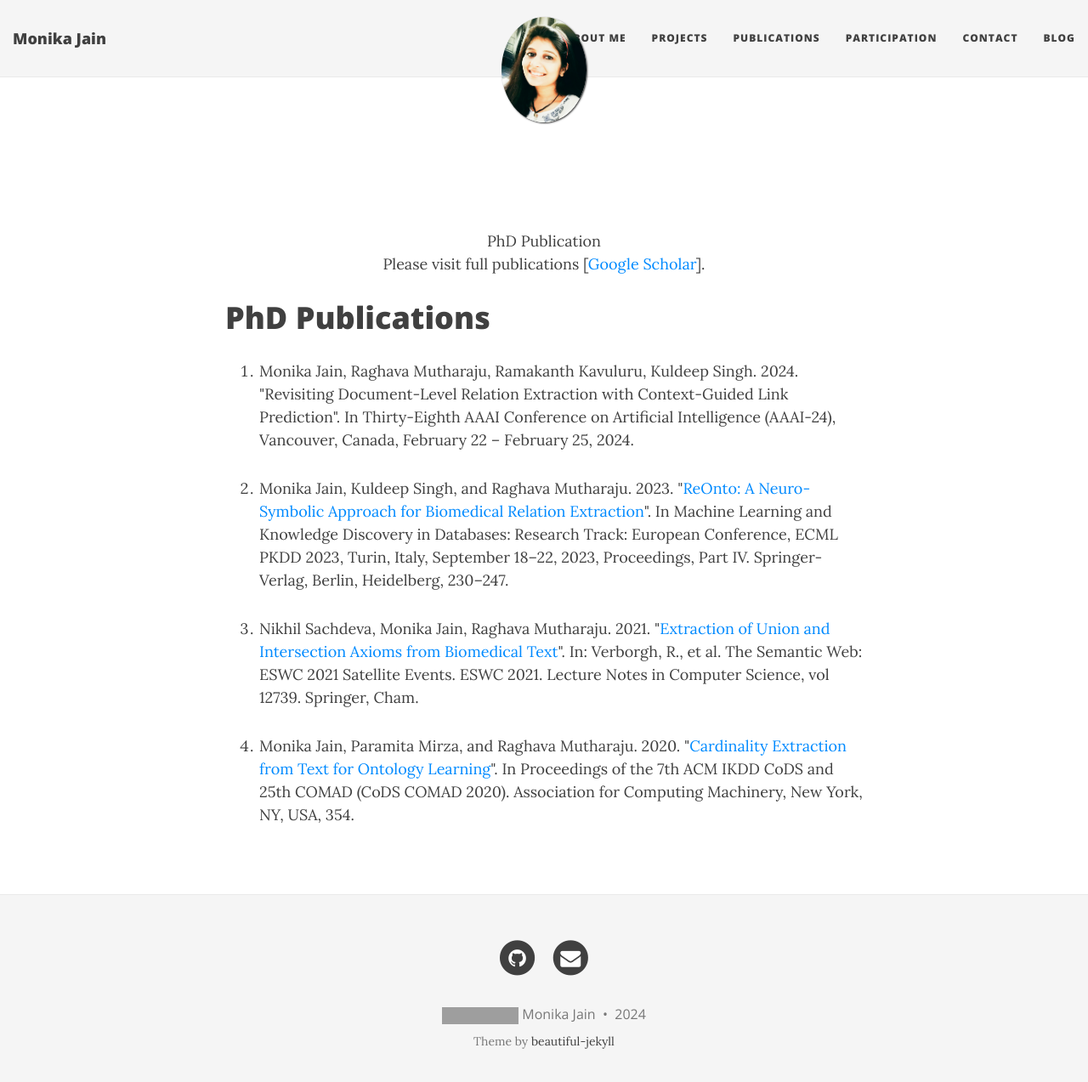
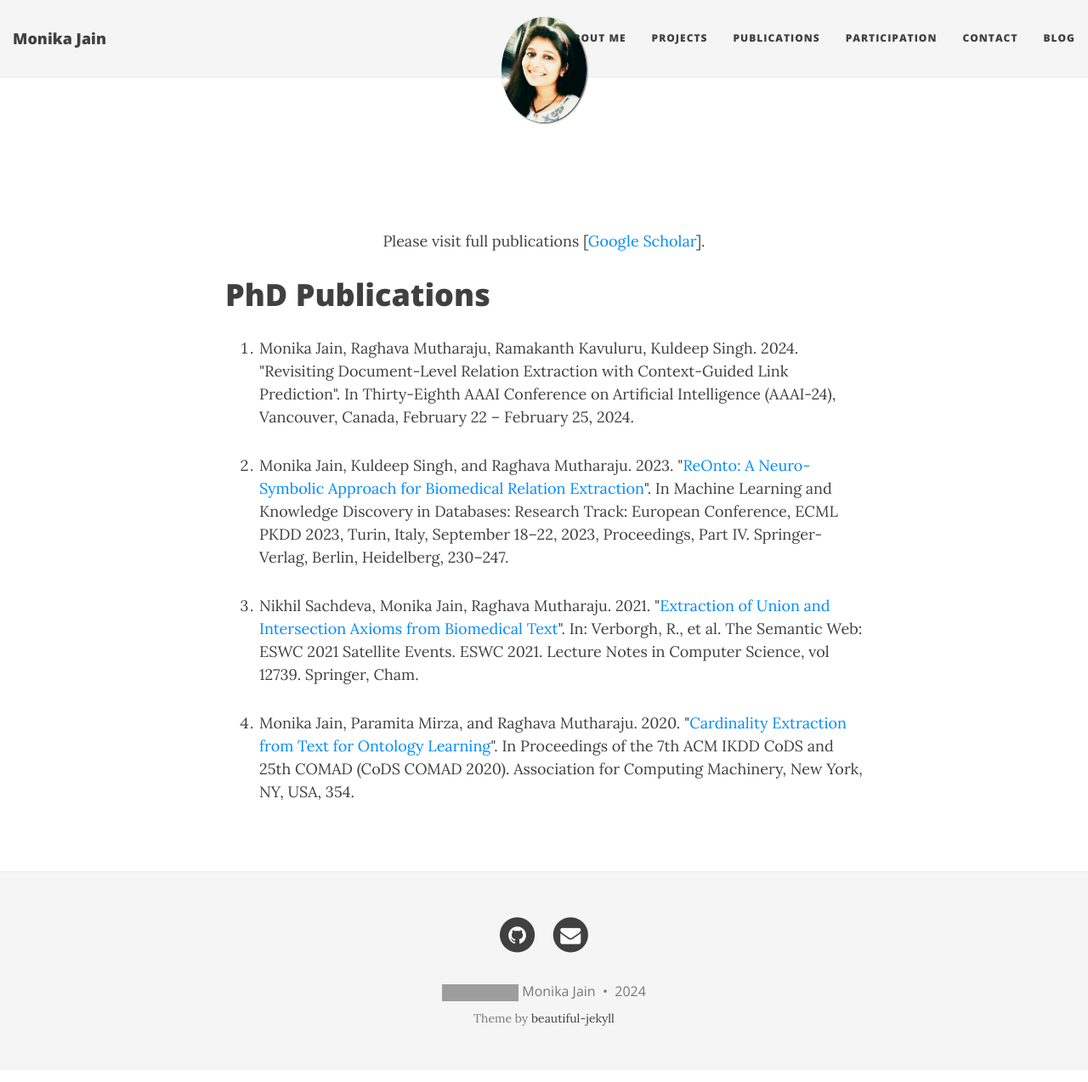
Before and after one commit to MonikaJain19/MonikaJain19.github.io, a Jekyll site: the page built from publications.md, in a window 1280 px wide and 1286 px high. Shown: the top 1273 px of the window at 85% size. Built offline with Jekyll 4.4.1, drawn with Linux system fonts in a browser that asks for light colours; nearby versions of some CDN libraries; grey boxes are pictures that could not be loaded.

Commit message:
Update publications.md

```diff
--- a/publications.md
+++ b/publications.md
@@ -6,7 +6,6 @@ permalink: /publications/
 <br />
 <br />
 <p align="center">
-PhD Publication<br/>
 Please visit full publications [<a href = "https://scholar.google.com/citations?user=lRf7z-oAAAAJ&hl=en">Google Scholar</a>].
 </p>
 
```
